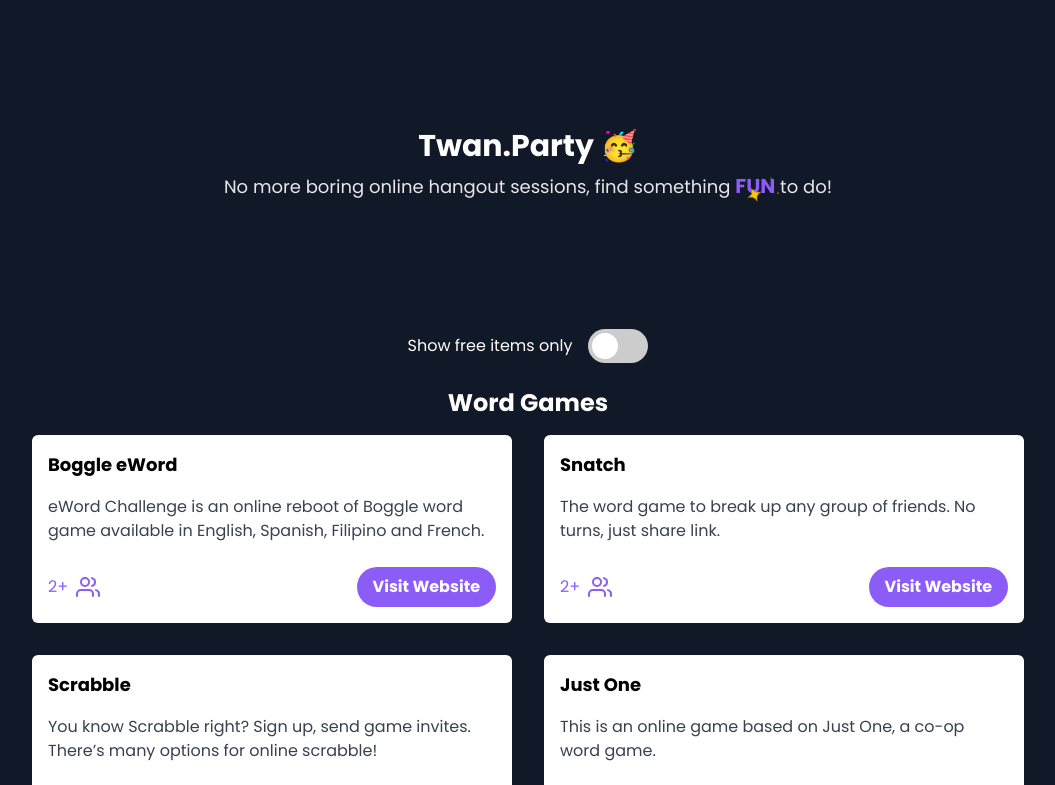
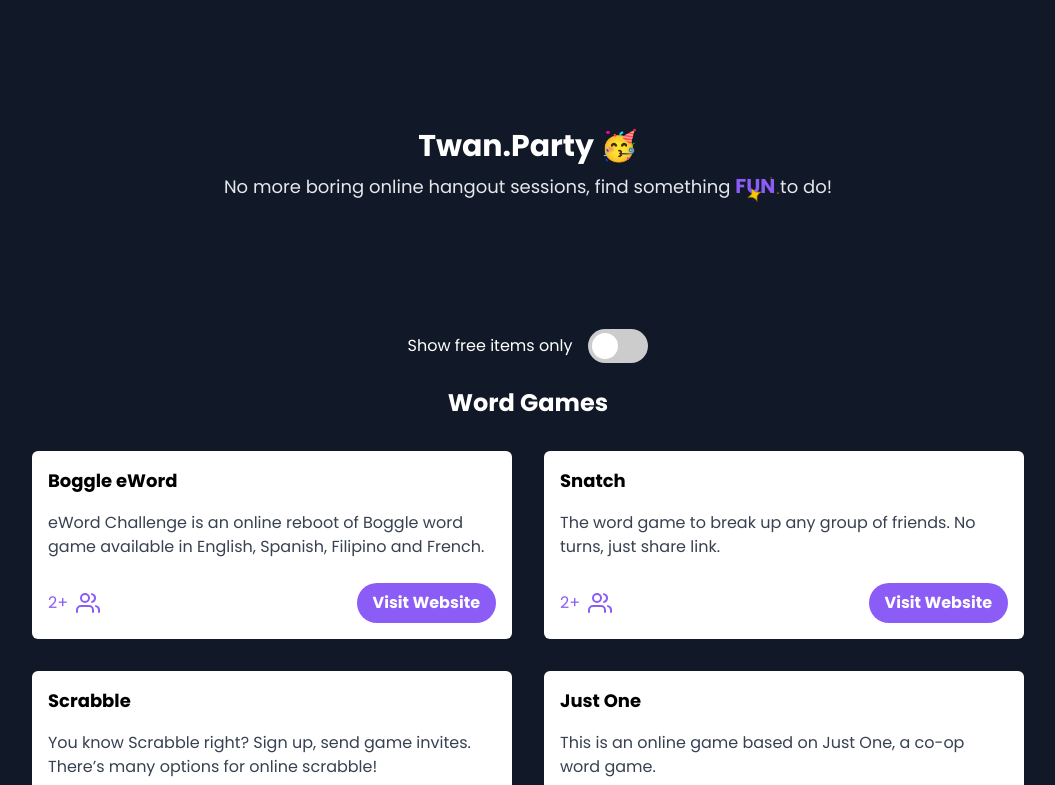
Before and after one commit to fu4303/twan-party, a React (Create React App) app: page / in a window 1280 px wide. Shown: the top 785 px of the page, without its empty margins (112-1167 px from the left). Built offline with nearby package versions, Linux system fonts and the light colour scheme.

Commit message:
small margin changes

```diff
--- a/src/App.js
+++ b/src/App.js
@@ -32,8 +32,8 @@
   const { category } = props;
 
   return (
-    <section className="mb-8">
-      <h2 className="text-white text-center text-2xl font-bold mb-4">{category.name}</h2>
+    <section className="mb-16">
+      <h2 className="text-white text-center text-2xl font-bold mb-8">{category.name}</h2>
       <div className="grid grid-cols-1 gap-8 md:grid-cols-2">
         {category.items.map((item, i) => {
           return <Item item={item} key={i} />;
```
Also changed, not shown: 1 other file (tests, documents, lock files or other folders).
